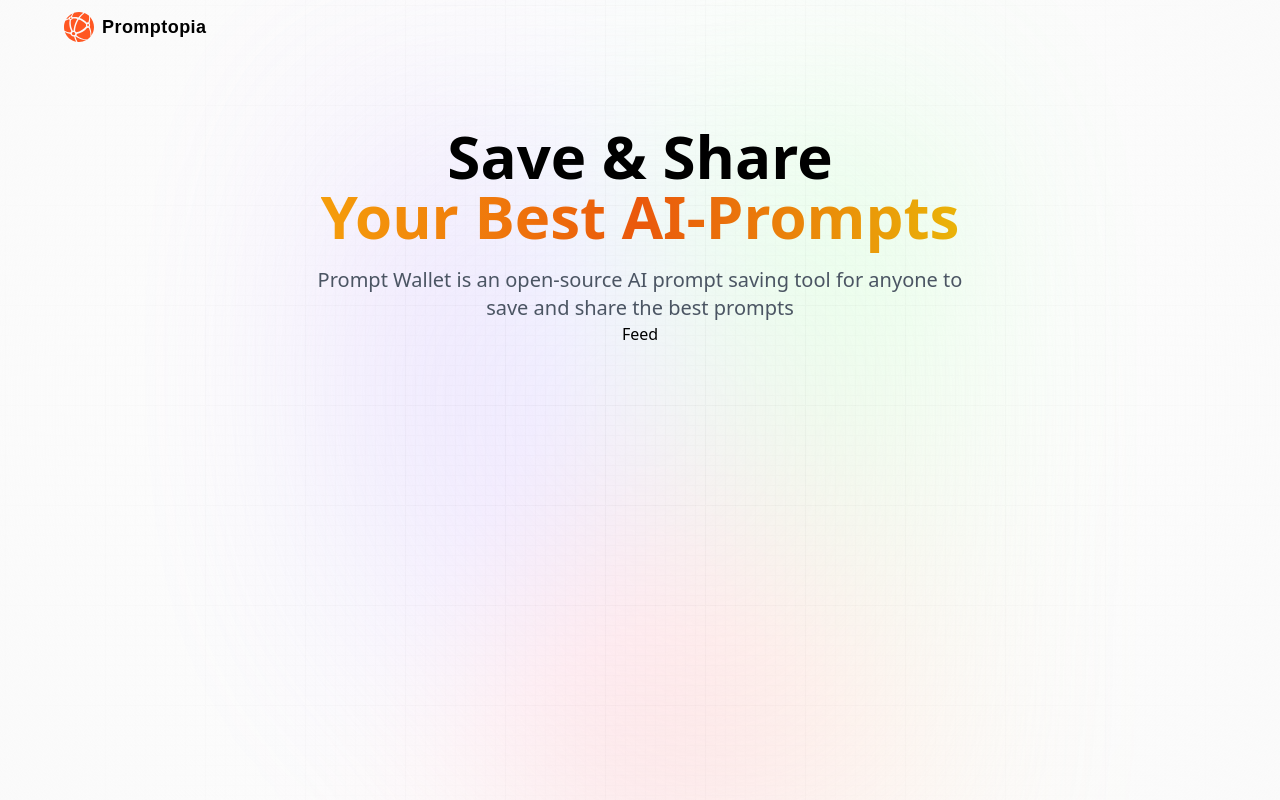
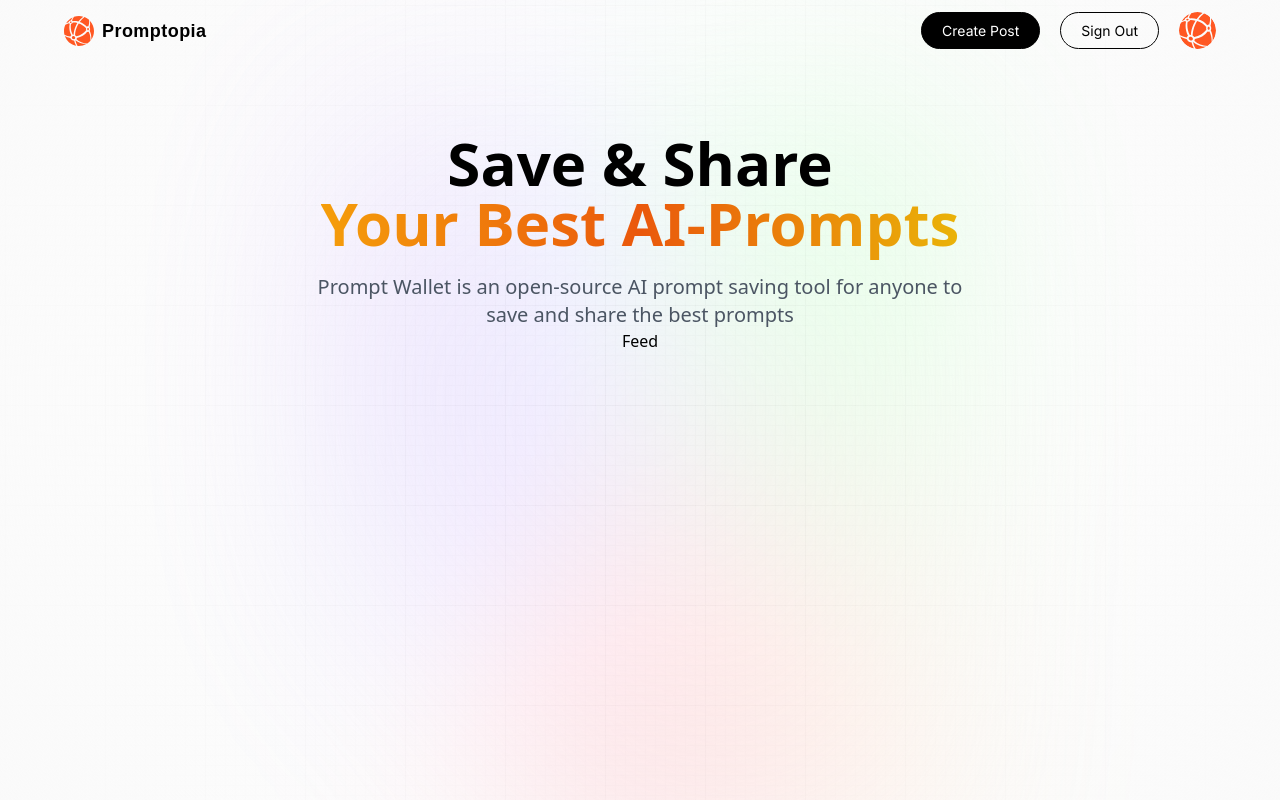
Before and after one commit to hmalindu1/prompt-wallet, a Next.js app: page / in a window 1280 px wide. Built offline with nearby package versions, Linux system fonts and the light colour scheme; no server answers.

Commit message:
Nav bar in progress

```diff
--- a/components/Nav.tsx
+++ b/components/Nav.tsx
@@ -4,7 +4,19 @@
 import { signIn, signOut, useSession, getProviders } from "next-auth/react";
 
 const Nav = () => {
-  return <nav className="flex-between w-full mb-16 pt-3">
+  const isUserLoggedIn = true;
+
+  const [providers, setProviders] = useState(null);
+
+  useEffect(() => {
+    const setUpProviders = async () => {
+      const response = await getProviders();
+      setProviders(response);
+    };
+    setUpProviders();
+  })
+  return (
+    <nav className="flex-between w-full mb-16 pt-3">
       <Link href="/" className="flex gap-2 flex-center">
         <Image
           src="/assets/images/logo.svg"
@@ -15,7 +27,33 @@
         />
         <p className="logo_text">Promptopia</p>
       </Link>
-  </nav>;
+
+      {/* Desktop Navigation */}
+      <div className="sm:flex hidden">
+        {isUserLoggedIn ? (
+          <div className="flex gap-3 md:gap-5">
+            <Link href="/create-prompt" className="black_btn">
+              Create Post
+            </Link>
+            <button type="button" onClick={signOut} className="outline_btn">
+              Sign Out
+            </button>
+            <Link href="/profile">
+              <Image
+                src="/assets/images/logo.svg"
+                width={37}
+                height={37}
+                className="rounded-full"
+                alt="profile"
+              />
+            </Link>
+          </div>
+        ) : (
+          <></>
+        )}
+      </div>
+    </nav>
+  );
 };
 
 export default Nav;
```
Lines whose indentation alone changed are shown as unchanged.
